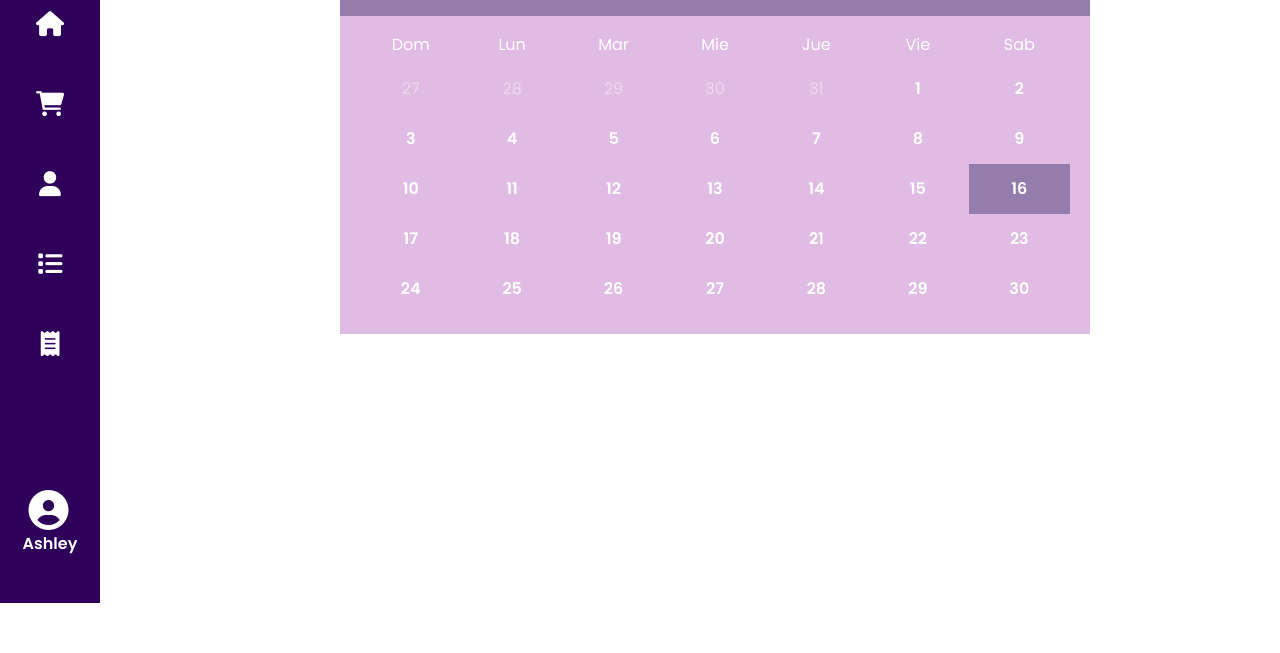
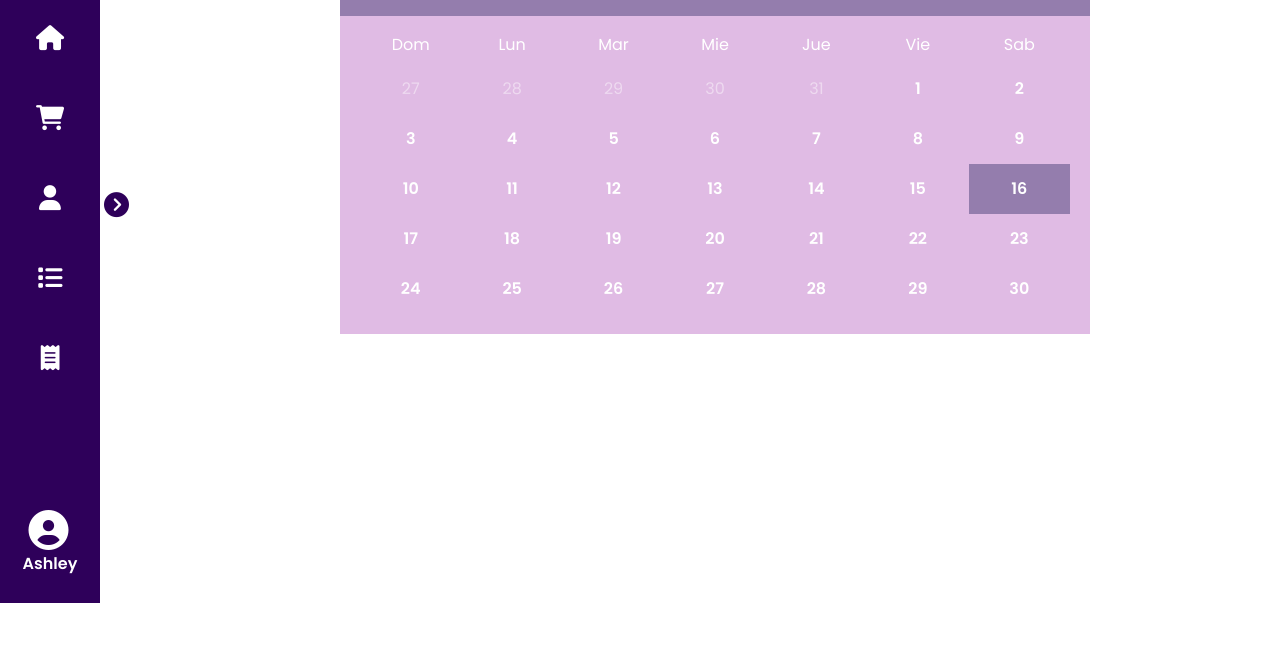
Before and after one commit to Edgar-JC/liamiOrders, a website with bundled scripts: page index.html in a window 1280 px wide. Shown: the part 197-850 px from the top of the page. Built offline with nearby package versions, Linux system fonts and the light colour scheme.

Commit message:
Changes in aside bar

```diff
--- a/index.html
+++ b/index.html
@@ -24,7 +24,7 @@
     </header>
     <aside id="navigationBar" class="aside-bg">
         <button class="open-aside-btn">
-            <i class="icon-arrows-aside fa-solid fa-angles-right"></i>
+            <i class="icon-chevron-aside fa-solid fa-circle-chevron-right"></i>
         </button>
         <a href="#" class="aside-logo">
             <img src="/src/img/logo-solo-piñata-sinfonfo.png" alt="Logo PNG">
--- a/src/js/asideBar.js
+++ b/src/js/asideBar.js
@@ -23,14 +23,14 @@ function activateHamburgerButton() {
 
 function openAsideBar() {
     const openAsideBtn = d.querySelector(".open-aside-btn");
-    const arrowsIcon = d.querySelector(".icon-arrows-aside");
+    const chevronIcon = d.querySelector(".icon-chevron-aside");
     const test = d.querySelectorAll(".nav-bar__text");//<------- delete this line
     //TRY TO FIND THE WAY TO SHOW THE TEXT OF EACH LI, BUT REMOVE THEM WHEN ASIDE IS CLOSED
     openAsideBtn.addEventListener("click",e=>{
         if(e.target === openAsideBtn || e.target.parentNode.contains(openAsideBtn)){
             navigationBar.classList.toggle("active-desktop")
-            arrowsIcon.classList.toggle("active");
-            test.forEach(item =>{item.style.display = "block"}) //<------ Delete this line
+            chevronIcon.classList.toggle("active");
+            test.forEach(item =>{item.classList.toggle("aside-active")})
         }
     })
 }
--- a/src/scss/layout/_navBar.scss
+++ b/src/scss/layout/_navBar.scss
@@ -3,8 +3,8 @@
 
 .aside-bg{
     position: relative;
-    padding-top: v.$spacing;
-    padding-bottom: v.$spacing;
+    padding-top: 3rem;
+    padding-bottom: 3rem;
     z-index: 9;
     position: absolute;
     background-color: v.$purpleDark;
@@ -25,18 +25,19 @@
     }
     .open-aside-btn{
         display: none;
-        font-size: 2rem;
+        font-size: 2.5rem;
         position: absolute;
-        color: v.$white;
-        right: -2.3rem;
-        top: 2rem;
-        background-color: v.$purpleDark;
-        border-radius: 0 v.$borderRadius * 4 v.$borderRadius * 4 0;
-        padding: .2rem .3rem;
+        color: v.$purpleDark;
+        right: -3.5rem;
+        top: calc(50% - 1.25rem);
+        transition: ease .3s;
+        &:hover {
+            transform: translateX(1rem);
+        }
         @include m.tabletMQ{
             display: block;
         }
-        .icon-arrows-aside {
+        .icon-chevron-aside {
             &.active{
                 transform: rotate(180deg);
             }
@@ -72,10 +73,14 @@
             height: 15vh;
             @include m.tabletMQ{
                 height: 10vh;
+                display: flex;
+                align-items: center;
             }
             button{
-                display: flex;
-                gap: 2rem;
+                &.aside-active{
+                    display: flex;
+                    gap: 2rem;
+                }
             }
         }
     }
@@ -86,12 +91,17 @@
         display: flex;
         align-items: center;
         gap: 1.5rem;
-        transition: v.$transition;
+        transition: all .3s linear;
         @include m.tabletMQ{
-            display: none;
+            width: 0;
+            opacity: 0;
         }
         &:hover{
             color: v.$magenta;
+        }
+        &.aside-active {
+            width: auto;
+            opacity: 1;
         }
     }
     &__icon {
```
Also changed, not shown: build/css/app.css, 2 other files.
